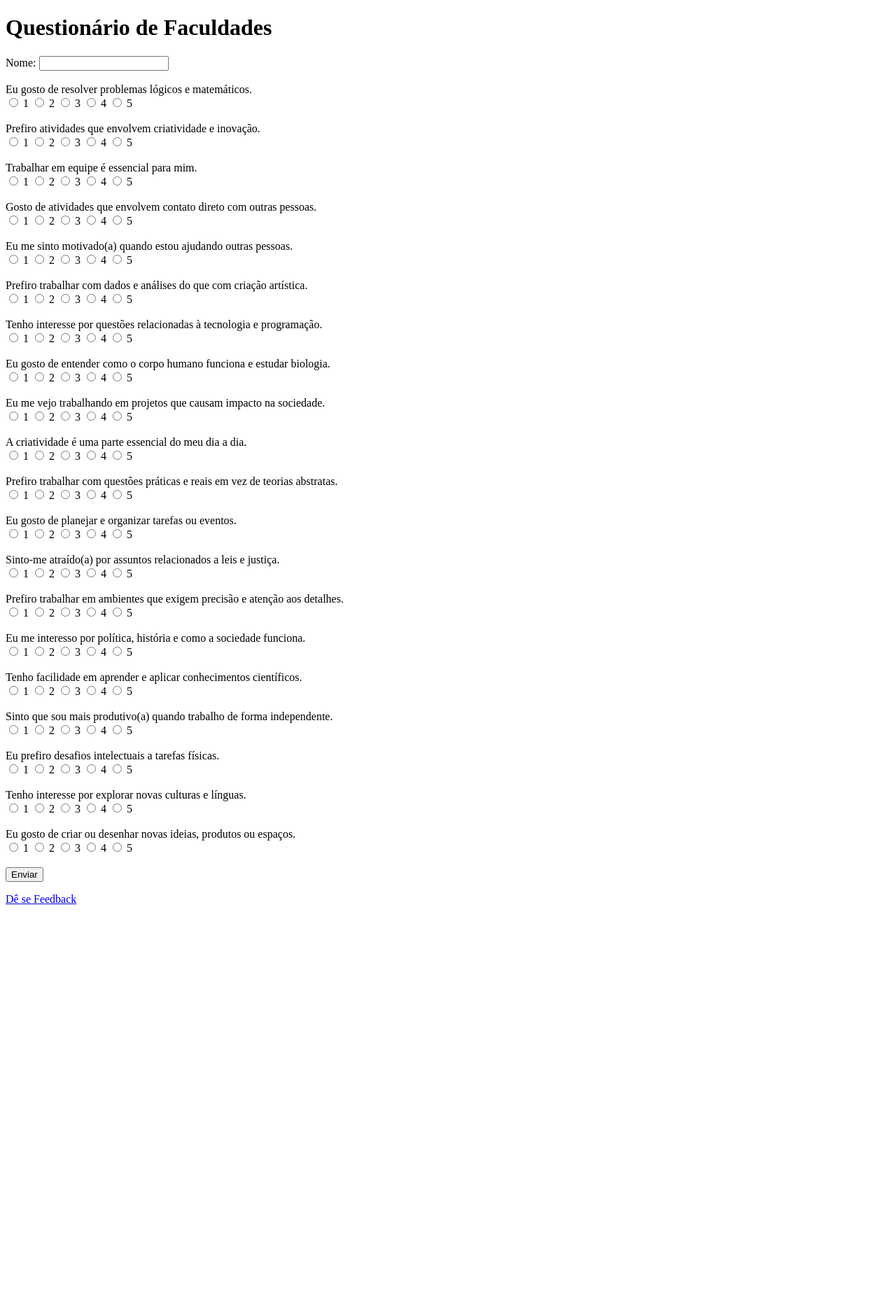
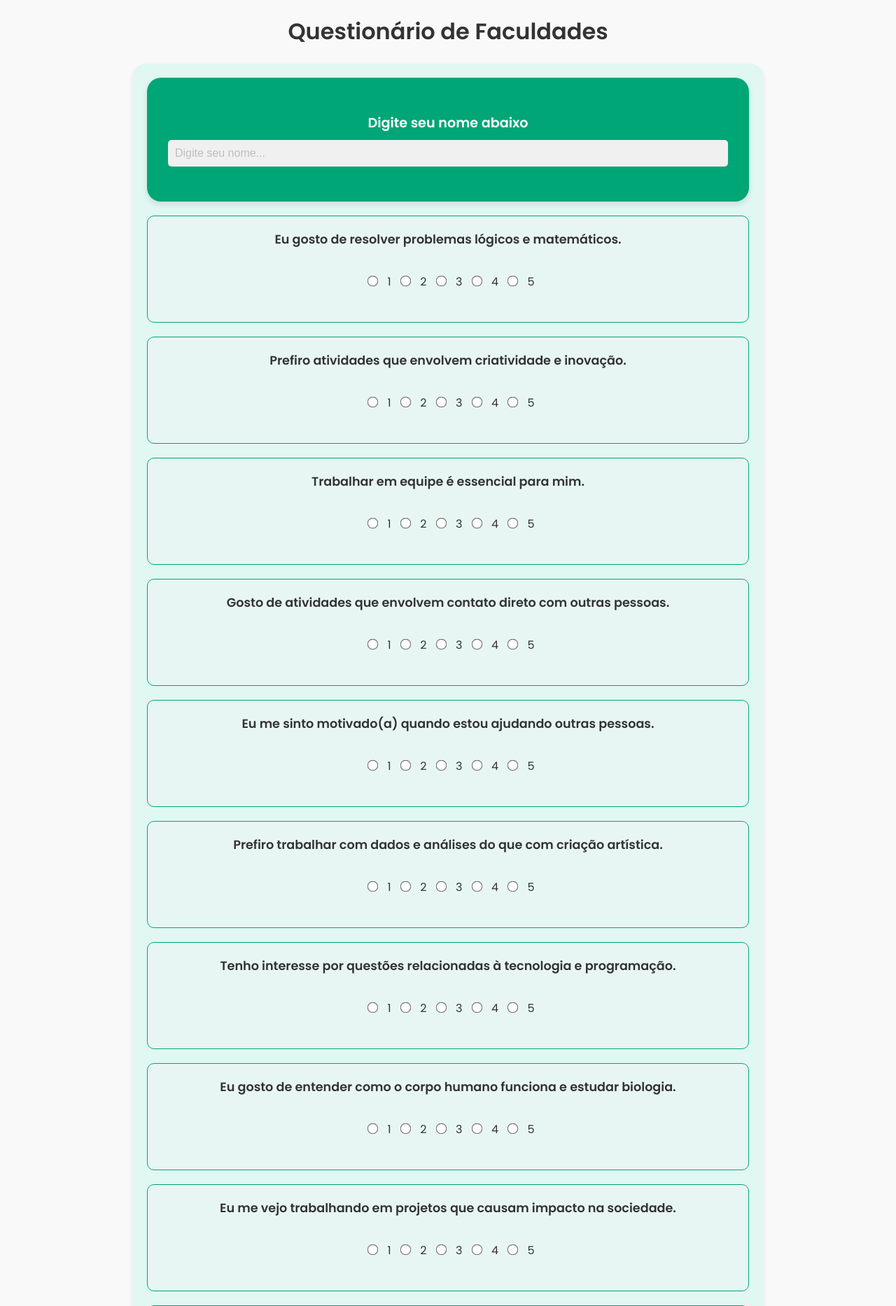
Before and after one commit to Robsonfsilvajunior/FFT, a Flask app: page /questionario in a window 1280 px wide. Shown: the top 1866 px of the page at 70% size. Before the commit the page ends 1292 px from the top, so only its background shows below. Run offline with Flask 3, Linux system fonts and the light colour scheme.

Commit message:
adicionando css

```diff
--- a/teste_feira/FFT.py
+++ b/teste_feira/FFT.py
@@ -11,7 +11,7 @@ db1 = client1['testefeira']
 collection_respostas = db1['respostas']
 
 # Conexão com o segundo banco de dados (João)
-client2 = MongoClient("mongodb+srv://Joao:Teste123456@cluster0.myod2.mongodb.net/?retryWrites=true&w=majority&appName=Cluster0")
+client2 = MongoClient("mongodb+srv://Joao:Teste12345@cluster0.myod2.mongodb.net/feedbacks?retryWrites=true&w=majority&appName=Cluster0")
 db2 = client2['feedbacks']
 collection_feedbacks = db2['feedbacks']
 
--- /dev/null
+++ b/teste_feira/static/styles.css
@@ -0,0 +1,184 @@
+/* Importar a fonte Poppins */
+@import url('https://fonts.googleapis.com/css2?family=Poppins:wght@300;400;600&display=swap');
+
+body {
+    font-family: 'Poppins', sans-serif;
+    background-color: #f9f9f9;
+    color: #333;
+    margin: 0;
+    padding: 0;
+    display: flex;
+    flex-direction: column;
+    justify-content: center;
+    align-items: center;
+    min-height: 100vh;
+    text-align: center;
+}
+
+/* Estilos para a seção hero */
+.hero.is-primary {
+    background-color: #00a676;
+    color: white;
+    padding: 50px 20px;
+    width: 100%;
+    max-width: 900px;
+    box-sizing: border-box;
+    margin-bottom: 20px;
+    border-radius: 20px;
+}
+
+.hero .title {
+    font-size: 3em;
+    font-weight: 600;
+    margin-bottom: 10px;
+}
+
+.hero .subtitle {
+    font-size: 1.5em;
+    font-weight: 300;
+    margin-bottom: 0;
+}
+
+/* Estilos para a seção de introdução */
+.notification {
+    background-color: #e0f7f2;
+    padding: 20px;
+    border-radius: 20px;
+    margin-bottom: 30px;
+    box-shadow: 0 4px 8px rgba(0, 0, 0, 0.1);
+    width: 100%;
+    max-width: 900px;
+    box-sizing: border-box;
+}
+
+.notification p {
+    font-size: 1.2em;
+    color: #0fb988;
+}
+
+/* Estilos específicos para a caixa de nome */
+.nome-box {
+    background-color: #00a676;
+    color: white;
+    padding: 50px 20px;
+    width: 100%;
+    max-width: 500px;
+    box-sizing: border-box;
+    margin-bottom: 20px;
+    border-radius: 20px;
+    box-shadow: 0 4px 8px rgba(0, 0, 0, 0.1);
+    margin: 0 auto;
+}
+
+.nome-box label {
+    font-size: 1.2em;
+    font-weight: bold;
+    display: block;
+    margin-bottom: 10px;
+}
+
+.nome-box input[type="text"] {
+    padding: 10px;
+    font-size: 1em;
+    border: none;
+    border-radius: 5px;
+    width: calc(100% - 20px);
+    box-sizing: border-box;
+    background-color: #f0f0f0;
+    color: #333;
+    outline: none;
+}
+
+.nome-box input[type="text"]::placeholder {
+    color: #aaa;
+    opacity: 0.7;
+}
+
+/* Estilos para os campos do questionário */
+.pergunta-box {
+    margin-bottom: 20px;
+    padding: 20px;
+    border: 1px solid #00a676;
+    border-radius: 10px;
+    background-color: #e8f6f3;
+    transition: background-color 0.3s ease;
+}
+
+.pergunta-box label {
+    font-size: 1.1em;
+    color: #333;
+    font-weight: 600;
+    display: block;
+    margin-bottom: 10px;
+}
+
+.pergunta-box input[type="radio"] {
+    margin: 0 10px;
+    transform: scale(1.2);
+    accent-color: #00a676;
+    cursor: pointer;
+}
+
+.pergunta-box input[type="radio"]:focus {
+    outline: 2px solid #0fb988;
+}
+
+/* Botão de envio do formulário */
+button[type="submit"],
+.button.is-primary {
+    background-color: #00e676; /* Verde mais clarinho */
+    border: none;
+    color: white;
+    font-size: 1.2em;
+    padding: 15px 30px;
+    border-radius: 10px;
+    cursor: pointer;
+    transition: background-color 0.3s ease, transform 0.3s ease;
+    box-shadow: 0 4px 8px rgba(0, 0, 0, 0.1);
+}
+
+button[type="submit"]:hover,
+.button.is-primary:hover {
+    background-color: #66ffa6; /* Efeito de hover mais claro */
+    transform: translateY(-2px);
+}
+
+button[type="submit"]:active,
+.button.is-primary:active {
+    transform: translateY(0);
+    box-shadow: 0 2px 4px rgba(0, 0, 0, 0.2);
+}
+
+/* Estilos adicionais para alinhamento centralizado */
+.has-text-centered {
+    text-align: center;
+    margin-top: 30px;
+}
+
+/* Ajustes para dispositivos menores */
+@media (max-width: 768px) {
+    .hero .title {
+        font-size: 2.5em;
+    }
+
+    .hero .subtitle {
+        font-size: 1.2em;
+    }
+
+    .button.is-primary {
+        font-size: 1.2em;
+        padding: 12px 25px;
+    }
+
+    .hero.is-primary,
+    .notification,
+    .nome-box {
+        padding: 30px 10px;
+    }
+
+    button[type="submit"],
+    .button.is-primary {
+        font-size: 1em;
+        padding: 12px 25px;
+    }
+}
--- a/teste_feira/templates/feedback.html
+++ b/teste_feira/templates/feedback.html
@@ -4,6 +4,7 @@
     <meta charset="UTF-8">
     <meta name="viewport" content="width=device-width, initial-scale=1.0">
     <title>Feedback</title>
+    <link rel="stylesheet" href="/static/styles.css">
 </head>
 <body>
     <form action="/feedback" method="post">
--- a/teste_feira/templates/index.html
+++ b/teste_feira/templates/index.html
@@ -4,6 +4,7 @@
     <meta charset="UTF-8">
     <meta name="viewport" content="width=device-width, initial-scale=1.0">
     <title>Future Focus Test</title>
+    <link rel="stylesheet" href="{{ url_for('static', filename='styles.css') }}">
 </head>
 <body>
     <section class="hero is-primary">
--- a/teste_feira/templates/questionario.html
+++ b/teste_feira/templates/questionario.html
@@ -4,17 +4,21 @@
     <meta charset="UTF-8">
     <meta name="viewport" content="width=device-width, initial-scale=1.0">
     <title>Questionário de Faculdades</title>
+    <link rel="stylesheet" href="/static/styles.css">
 </head>
 <body>
     <h1>Questionário de Faculdades</h1>
 
-    <form id="questionario-form">
-        <!-- Campo para o nome do usuário -->
-        <label for="nome">Nome:</label>
-        <input type="text" id="nome" name="nome" required><br><br>
+    <form id="questionario-form" class="notification">
+        <!-- Caixa para o nome do usuário -->
+        <div class="nome-box hero is-primary">
+            <label for="nome">Digite seu nome abaixo</label>
+            <input type="text" id="nome" name="nome" placeholder="Digite seu nome..." required>
+        </div>
 
         <!-- Perguntas do questionário -->
         {% for pergunta in perguntas %}
+            <div class="pergunta-box">
                 <label>{{ pergunta['pergunta'] }}</label><br>
                 <input type="radio" name="q{{ loop.index }}" value="1" required> 1
                 <input type="radio" name="q{{ loop.index }}" value="2" required> 2
@@ -22,6 +26,7 @@
                 <input type="radio" name="q{{ loop.index }}" value="4" required> 4
                 <input type="radio" name="q{{ loop.index }}" value="5" required> 5
                 <br><br>
+            </div>
         {% endfor %}
 
         <button type="submit">Enviar</button>
@@ -48,8 +53,9 @@
             });
         });
     </script>
+
     <div class="has-text-centered">
-        <a href="/feedback" class="button is-primary is-large">Dê se Feedback</a>
+        <a href="/feedback" class="button is-primary is-large">Dê seu Feedback</a>
     </div>
 </body>
 </html>
```
Lines whose indentation alone changed are shown as unchanged.
